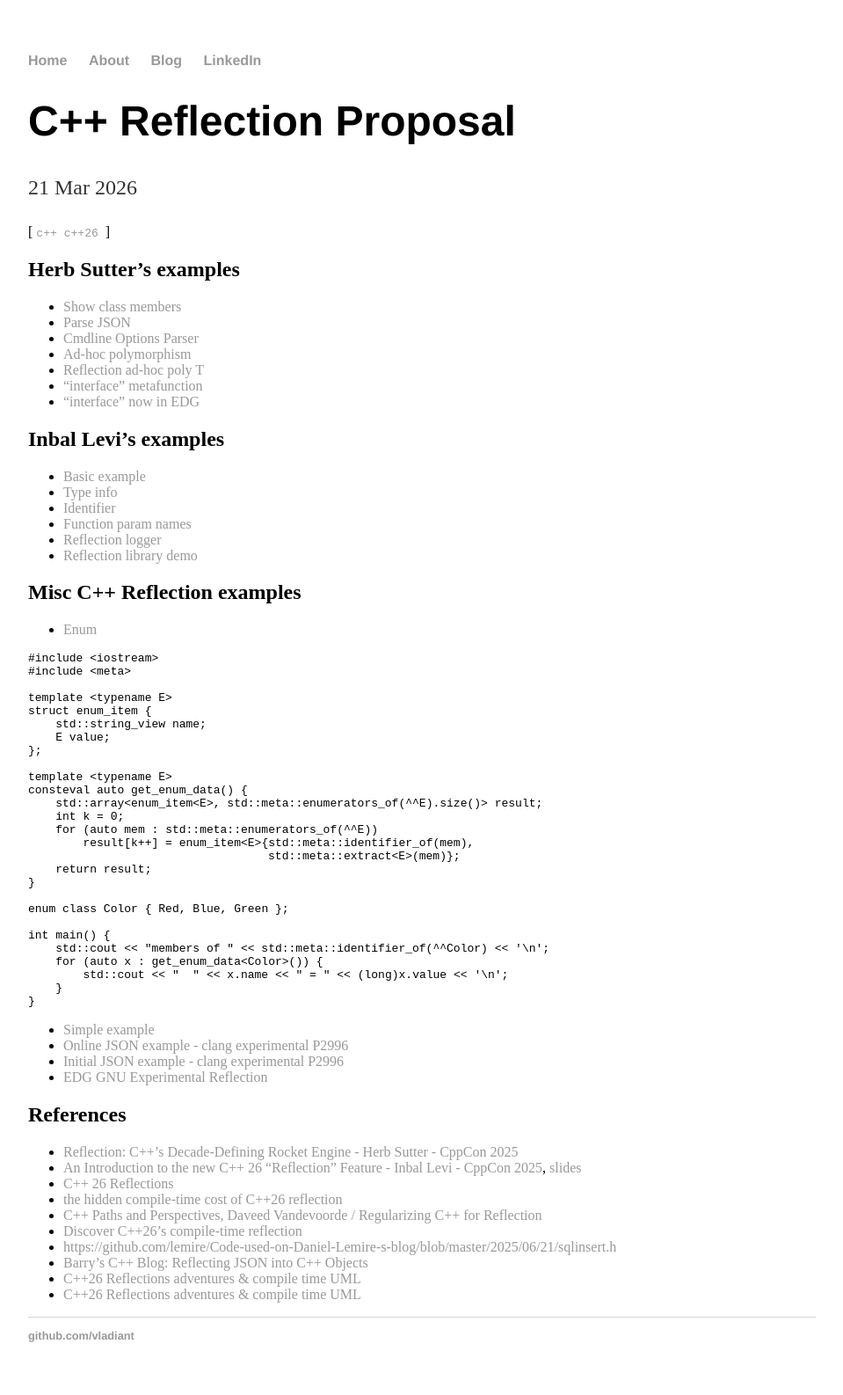
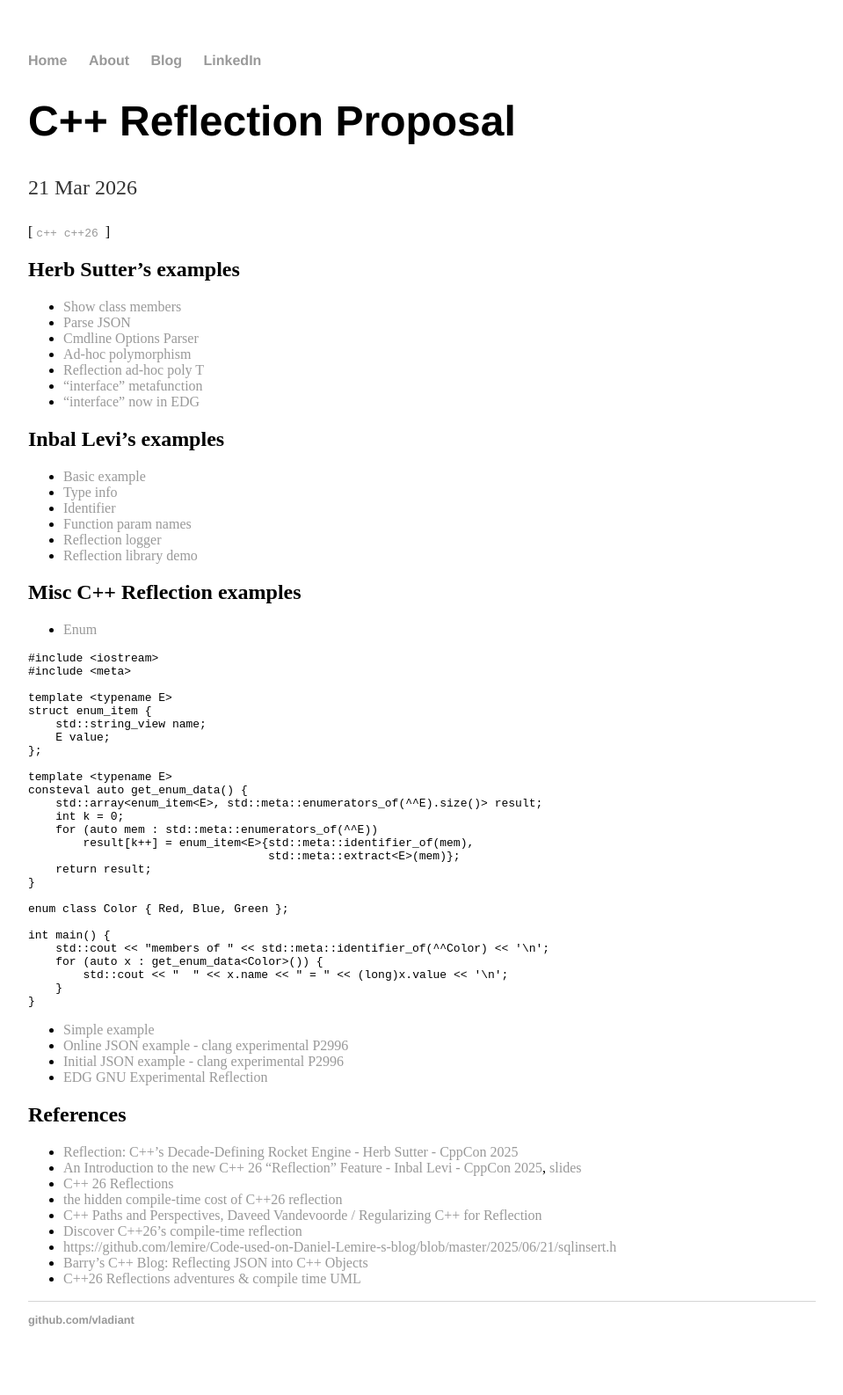
Before and after one commit to vladiant/vladiant.github.io, a Jekyll site: the page built from _posts/2026-03-21-cpp-reflection.md, in a window 1280 px wide. Shown: the whole page at 88% size, without its empty margins (160-1119 px from the left). Built offline with Jekyll 4.4.1, drawn with Linux system fonts in a browser that asks for light colours.

Commit message:
Remove extra link

```diff
--- a/_posts/2026-03-21-cpp-reflection.md
+++ b/_posts/2026-03-21-cpp-reflection.md
@@ -73,4 +73,3 @@ int main() {
 * <https://github.com/lemire/Code-used-on-Daniel-Lemire-s-blog/blob/master/2025/06/21/sqlinsert.h>
 * [Barry's C++ Blog: Reflecting JSON into C++ Objects](https://brevzin.github.io/c++/2025/06/26/json-reflection/)
 * [C++26 Reflections adventures & compile time UML](https://www.reachablecode.com/2025/07/31/c26-reflections-adventures-compile-time-uml/)
-* [C++26 Reflections adventures & compile time UML](https://www.reachablecode.com/2025/07/31/c26-reflections-adventures-compile-time-uml/)
```
